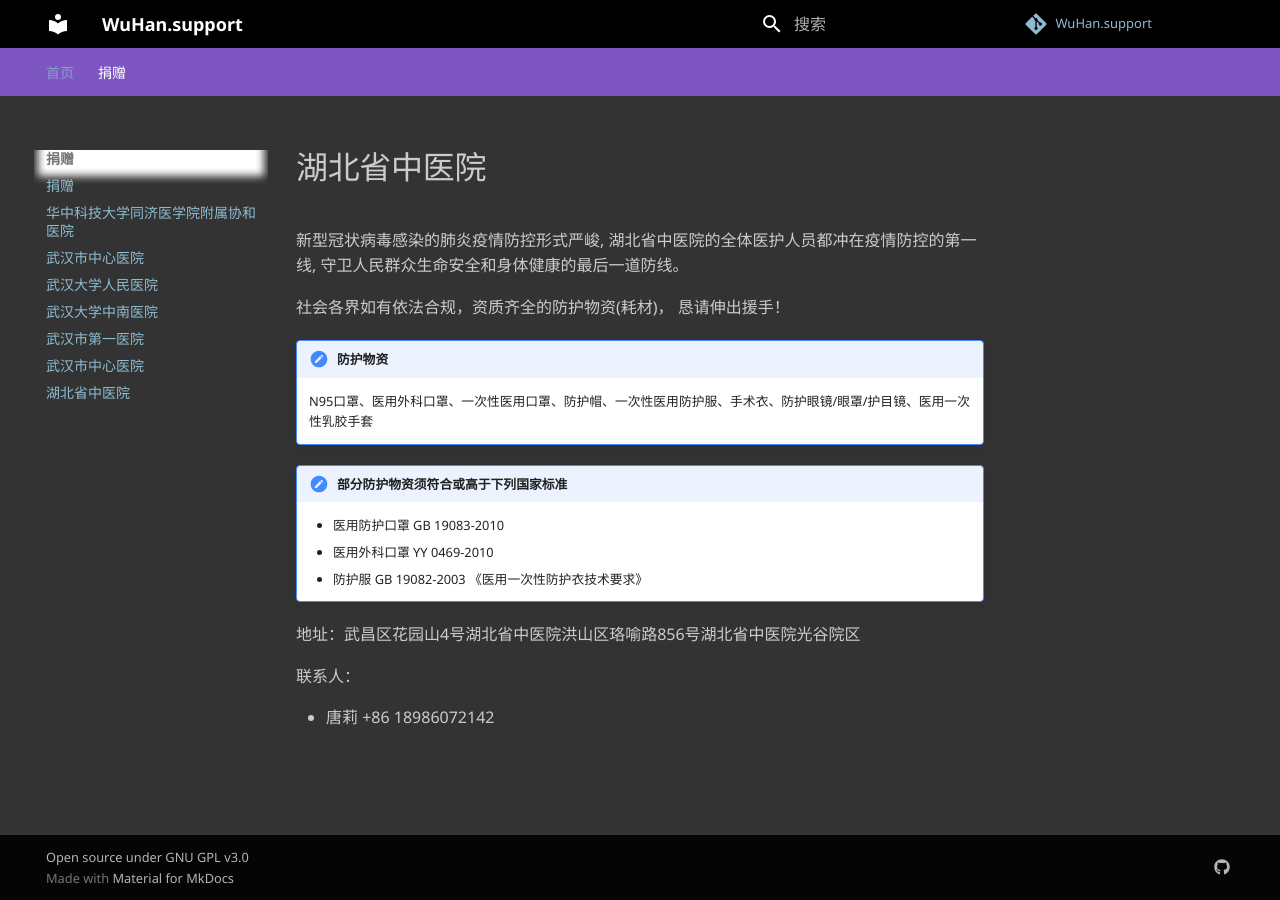
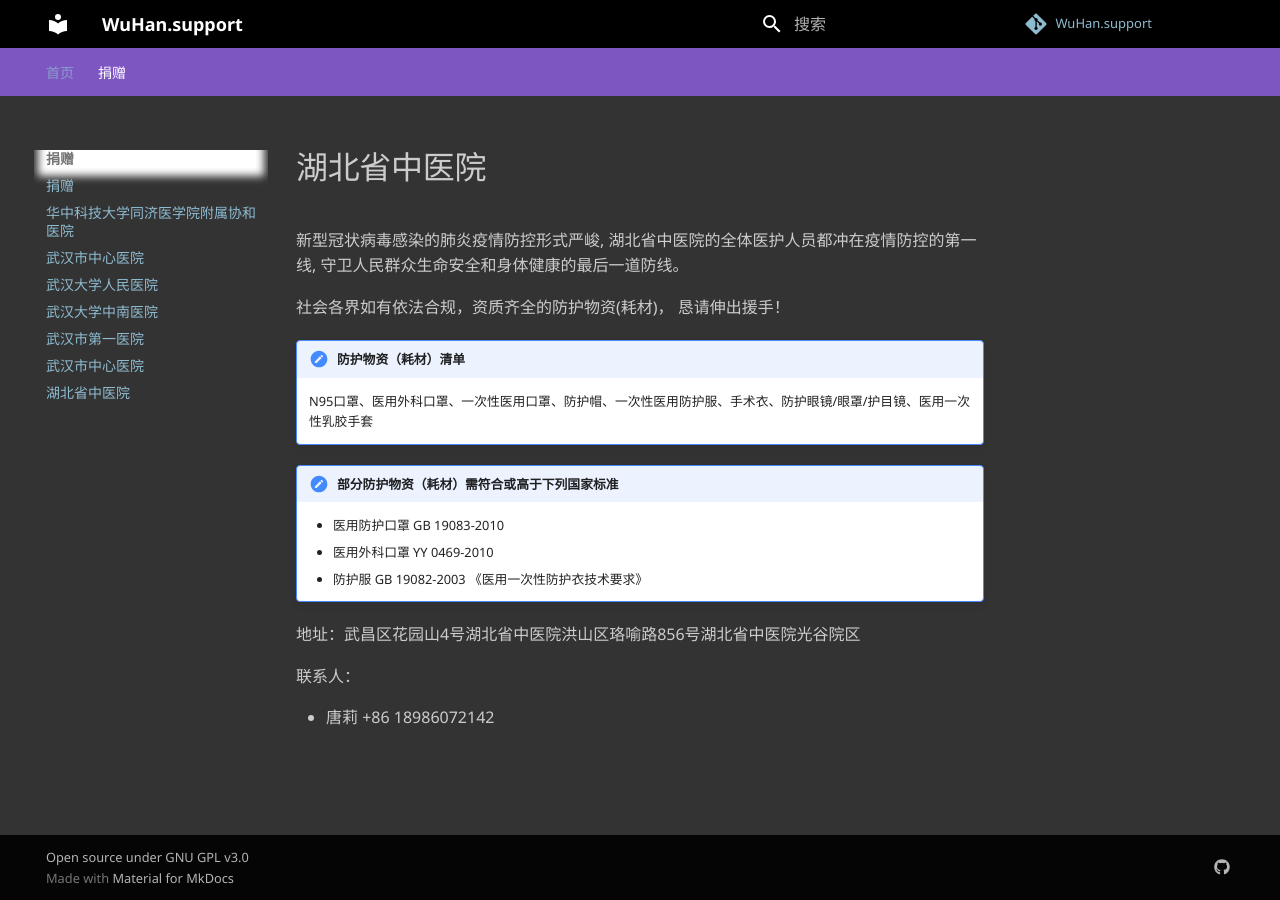
Before and after one commit to wuhan-support/wuhan.support, an MkDocs documentation site: the page built from docs/donate/whtc.md, in a window 1280 px wide. Built offline with MkDocs 1.6.1 and Material for MkDocs 9.7.7, drawn with Linux system fonts in a browser that asks for light colours; some web fonts are replaced; comment, search, counter and statistics services are not loaded.

Commit message:
WHTC makeup changed

```diff
--- a/docs/donate/whtc.md
+++ b/docs/donate/whtc.md
@@ -14,14 +14,13 @@ tags:
 
 新型冠状病毒感染的肺炎疫情防控形式严峻, 湖北省中医院的全体医护人员都冲在疫情防控的第一线, 守卫人民群众生命安全和身体健康的最后一道防线。
 
-
 社会各界如有依法合规，资质齐全的防护物资(耗材)， 恳请伸出援手！
 
-!!! 防护物资
+!!! note "防护物资（耗材）清单"
 
     N95口罩、医用外科口罩、一次性医用口罩、防护帽、一次性医用防护服、手术衣、防护眼镜/眼罩/护目镜、医用一次性乳胶手套
 
-!!! 部分防护物资须符合或高于下列国家标准
+!!! note "部分防护物资（耗材）需符合或高于下列国家标准"
 
     + 医用防护口罩 GB 19083-2010
     + 医用外科口罩 YY 0469-2010
```
